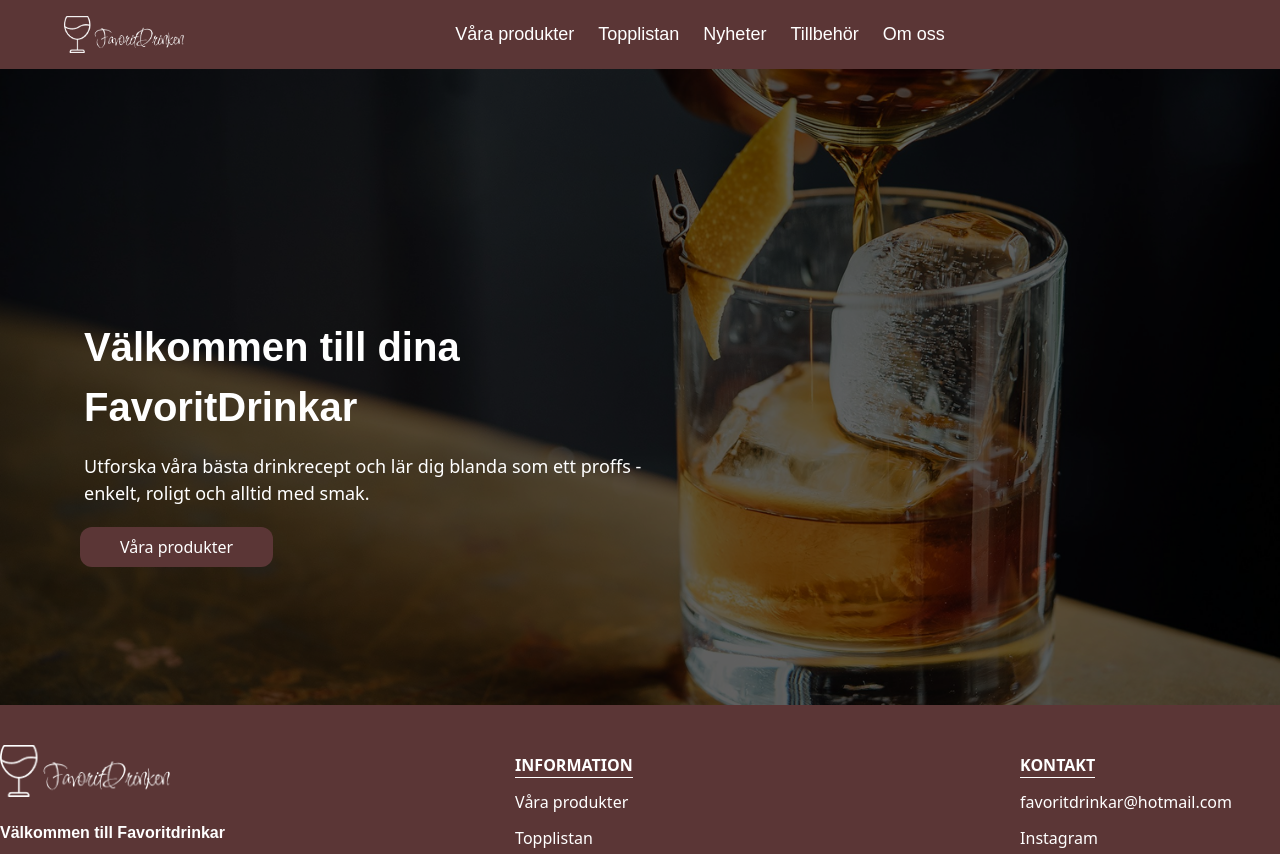
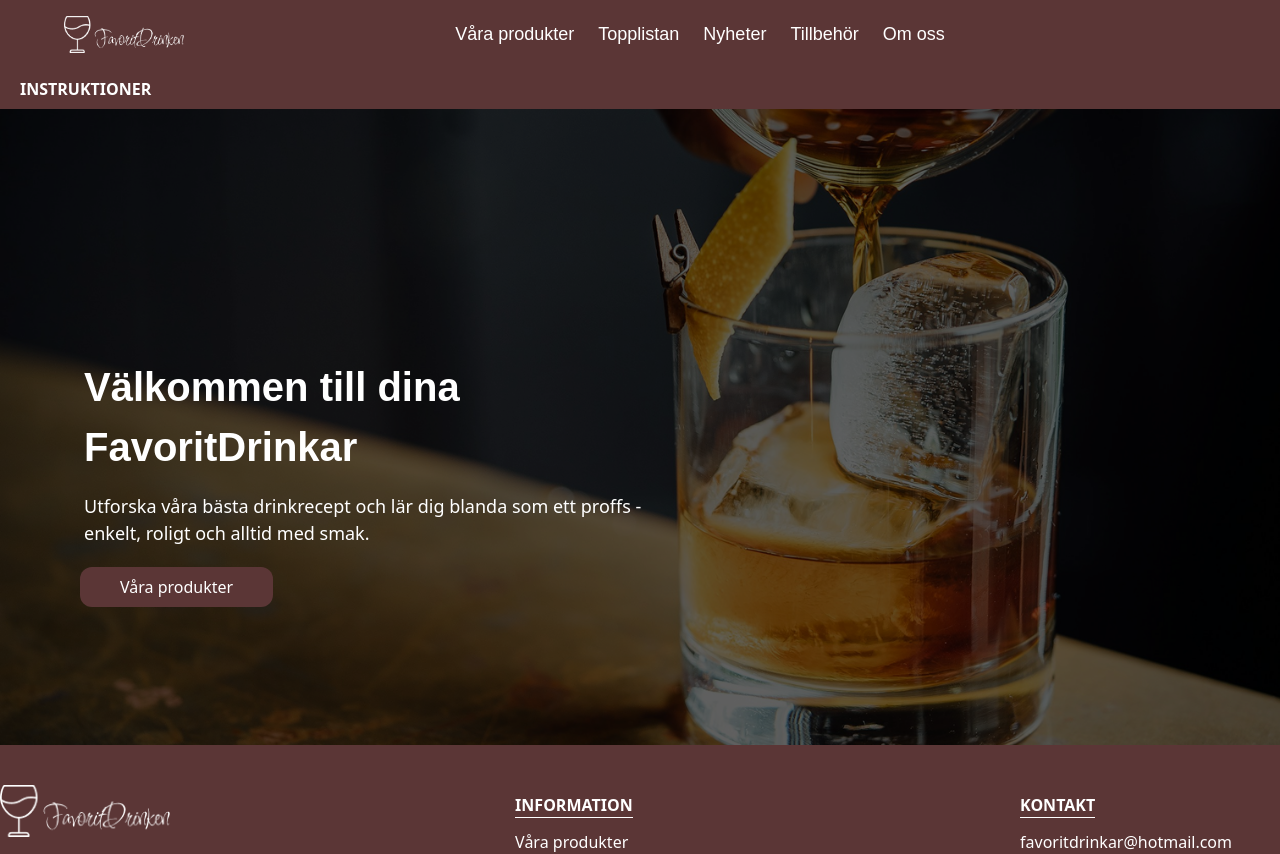
Before and after one commit to Topler97/Examensarbete, a Next.js app: page / in a window 1280 px wide. Shown: the top 854 px of the page. Built offline with nearby package versions, Linux system fonts and the light colour scheme.

Commit message:
started with instructions

```diff
--- /dev/null
+++ b/app/components/Instructions.jsx
@@ -0,0 +1,14 @@
+
+
+export const Instructions = () => {
+    return(
+        <section>
+            <div className="bg-primary text-white uppercase font-bold flex justify-center py-2 md:justify-start md:pl-5">
+                <h3>Instruktioner</h3>
+            </div>
+            <div>
+
+            </div>
+        </section>
+    )
+}
--- a/app/page.jsx
+++ b/app/page.jsx
@@ -1,6 +1,8 @@
+import { Instructions } from "./components/Instructions";
 
 export default function Home() {
   return (
   <div>
+    <Instructions/>
   </div>
 )}
```
